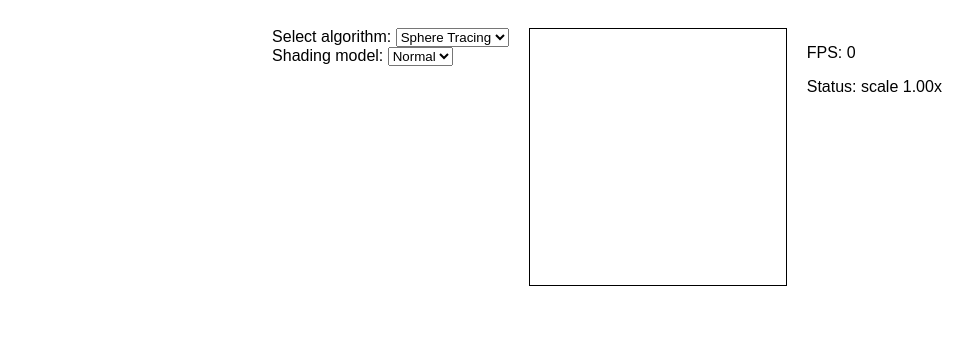
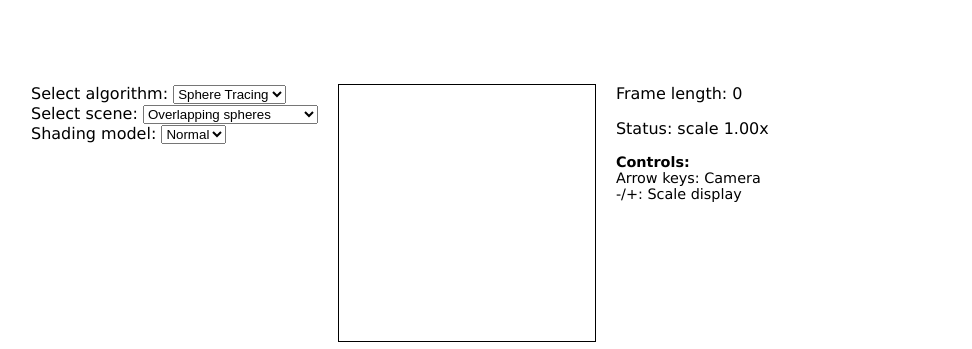
Before and after one commit to vxlerian/cpu-raymarcher, a website built with Vite: page index.html in a window 1280 px wide. Shown: the whole page, without its empty margins (33-1005 px from the left). Built offline with nearby package versions, Linux system fonts and the light colour scheme.

Commit message:
Implemented a scene manager with scene selection

```diff
--- a/index.html
+++ b/index.html
@@ -23,6 +23,13 @@
             </div>
 
             <div>
+                <label for="scene-select">Select scene: </label>
+                <select name="selectedScene" id="scene-select">
+                    <!-- Will be filled automatically in main.ts -->
+                </select>
+            </div>
+
+            <div>
                 <label for="shading-model">Shading model: </label>
 
                 <select name="selectedModel" id="shading-models">
@@ -40,8 +47,13 @@
         </div>
 
         <div id="diagnostics">
-            <p id="fps">FPS: 0</p>
+            <p style="margin-top: 0px;" id="fps">Frame length: 0</p>
             <p id="status">Status: idk</p>
+            <div style="margin-top: 10px; font-size: 0.9em;">
+                <strong>Controls:</strong><br>
+                Arrow keys: Camera<br>
+                -/+: Scale display<br>
+            </div>
             <!-- to go in here:
              - menu to select view: shaded mode, SDF evaluations, iterations.
              - maximum steps: (probably ~200 by default)
--- a/main.ts
+++ b/main.ts
@@ -1,4 +1,5 @@
 import { Scene } from './util/scene';
+import { SceneManager } from './util/sceneManager';
 import { ShadingModel } from './util/shading_models/shadingModel';
 import { PhongModel } from './util/shading_models/phongModel';
 import { NormalModel } from './util/shading_models/normalModel';
@@ -41,6 +42,20 @@ let lastFrame = performance.now();
 let frameCount = 0;
 
 const scene = new Scene();
+
+// Scene dropdown setup
+const sceneSelect = document.getElementById('scene-select') as HTMLSelectElement;
+
+// Handle scene dropdown changes
+sceneSelect.addEventListener('change', (e) => {
+    const selectedIndex = parseInt((e.target as HTMLSelectElement).value);
+    scene.loadPreset(selectedIndex);
+});
+
+// Initialise dropdown with current scene
+const sceneInfo = scene.getCurrentPresetInfo();
+SceneManager.populateSceneDropdown(sceneSelect, sceneInfo.index);
+
 // Worker pool
 const NUM_WORKERS = Math.max(1, Math.min(4, (navigator.hardwareConcurrency || 4) - 1));
 const workers = Array.from({ length: NUM_WORKERS }, () =>
@@ -61,6 +76,7 @@ function applyCanvasScale() {
     canvas.style.height = `${height * displayScale}px`;
     statusDisplay.textContent = `Status: scale ${displayScale.toFixed(2)}x`;
 }
+
 applyCanvasScale();
 
 // Main render loop
@@ -95,7 +111,8 @@ async function render(time: number) {
                 resolve(null);
             };
             w.addEventListener('message', handler);
-            w.postMessage({ width, height, time, yStart, yEnd, camera: { pitch, yaw }, algorithm });
+            const sceneInfo = scene.getCurrentPresetInfo();
+            w.postMessage({ width, height, time, yStart, yEnd, camera: { pitch, yaw }, algorithm, scenePresetIndex: sceneInfo.index });
         });
     });
 
@@ -123,7 +140,7 @@ async function render(time: number) {
     //     frameCount = 0;
     //     lastFrame = now;
     // }
-    fpsDisplay.textContent = `frame length: ${(now - lastFrame).toPrecision(4)}`;
+    fpsDisplay.textContent = `Frame length: ${(now - lastFrame).toPrecision(4)}`;
     lastFrame = now;
 
     scene.updateInverseSceneTransforms();
--- a/style.css
+++ b/style.css
@@ -1,8 +1,9 @@
 body {
-    font-family: papyrus, sans-serif;
+    font-family: verdana, sans-serif;
     display: flex;
     flex-direction: column;
-    align-items: center;
+    align-items: left;
+    margin: 5%
 }
 
 #app {
--- a/util/scene.ts
+++ b/util/scene.ts
@@ -5,6 +5,7 @@ import { mat4 } from "gl-matrix";
 import { Primitive } from "./primitives/primitive";
 import { Sphere } from "./primitives/sphere";
 import { Camera } from "./camera";
+import { SceneManager } from "./sceneManager";
 
 export class Scene {
     // a scene is a list of objects and one camera
@@ -12,22 +13,37 @@ export class Scene {
     // private camera: Camera
     public objectSDFs: Array<Primitive>
     public camera: Camera;
+    private currentPresetIndex: number = 0;
 
     constructor() {
         this.camera = new Camera;
+        this.objectSDFs = new Array;
+        this.loadPreset(0); // load default scene
+    }
 
-        this.objectSDFs = new Array;
+    public loadPreset(index: number) {
+        this.currentPresetIndex = Math.max(0, Math.min(index, SceneManager.getPresetCount() - 1));
+        const preset = SceneManager.getPreset(this.currentPresetIndex);
 
-        // TEMPORARILY hardcoded as a sphere
-        const sphereTransformA = mat4.create();
-        mat4.fromRotationTranslationScale(sphereTransformA, [0,0,0,1], [0,0,0], [1,1,1]);
-        this.objectSDFs.push(new Sphere(sphereTransformA, 1));
-        const sphereTransformB = mat4.create();
-        mat4.fromRotationTranslationScale(sphereTransformB, [0,0,0,1], [0,1,0], [1,1,1]);
-        this.objectSDFs.push(new Sphere(sphereTransformB, 0.6));
-        const sphereTransformC = mat4.create();
-        mat4.fromRotationTranslationScale(sphereTransformC, [0,0,0,1], [1,0,-0.5], [1,1,1]);
-        this.objectSDFs.push(new Sphere(sphereTransformC, 0.9));
+        // Clear existing objects and load new ones
+        this.objectSDFs = [...preset.objects];
+    }
+
+    public nextPreset() {
+        this.loadPreset(Math.min(this.currentPresetIndex + 1, SceneManager.getPresetCount()));
+    }
+
+    public previousPreset() {
+        this.loadPreset(Math.max(this.currentPresetIndex - 1, 0));
+    }
+
+    public getCurrentPresetInfo() {
+        const preset = SceneManager.getPreset(this.currentPresetIndex);
+        return {
+            index: this.currentPresetIndex,
+            name: preset.name,
+            total: SceneManager.getPresetCount()
+        };
     }
 
     updateInverseSceneTransforms() {
--- /dev/null
+++ b/util/sceneManager.ts
@@ -0,0 +1,94 @@
+import { mat4 } from "gl-matrix";
+import { Primitive } from "./primitives/primitive";
+import { Sphere } from "./primitives/sphere";
+
+export type Scene = {
+    name: string;
+    objects: Primitive[];
+};
+
+export class SceneManager {
+    private static createSphere(x: number, y: number, z: number, radius: number): Sphere {
+        const transform = mat4.create();
+        mat4.fromRotationTranslationScale(transform, [0,0,0,1], [x,y,z], [1,1,1]);
+        return new Sphere(transform, radius);
+    }
+
+    public static readonly presets: Scene[] = [
+        {
+            name: "Overlapping spheres",
+            objects: [
+                SceneManager.createSphere(0, 0, 0, 1),
+                SceneManager.createSphere(0, 1, 0, 0.6),
+                SceneManager.createSphere(1, 0, -0.5, 0.9)
+            ]
+        },
+        {
+            name: "Single sphere",
+            objects: [
+                SceneManager.createSphere(0, 0, 0, 1.5)
+            ]
+        },
+        {
+            name: "Grid of spheres",
+            objects: [
+                SceneManager.createSphere(-1, -1, 0, 0.3),
+                SceneManager.createSphere(0, -1, 0, 0.3),
+                SceneManager.createSphere(1, -1, 0, 0.3),
+                SceneManager.createSphere(-1, 0, 0, 0.3),
+                SceneManager.createSphere(0, 0, 0, 0.3),
+                SceneManager.createSphere(1, 0, 0, 0.3),
+                SceneManager.createSphere(-1, 1, 0, 0.3),
+                SceneManager.createSphere(0, 1, 0, 0.3),
+                SceneManager.createSphere(1, 1, 0, 0.3)
+            ]
+        },
+        {
+            name: "Atom thingo",
+            objects: [
+                SceneManager.createSphere(0, 0, 0, 0.5),
+                SceneManager.createSphere(1.2, 0, 0, 0.3),
+                SceneManager.createSphere(-1.2, 0, 0, 0.3),
+                SceneManager.createSphere(0, 1.2, 0, 0.3),
+                SceneManager.createSphere(0, -1.2, 0, 0.3),
+                SceneManager.createSphere(0, 0, 1.2, 0.3),
+                SceneManager.createSphere(0, 0, -1.2, 0.3)
+            ]
+        },
+        {
+            name: "Bunch of random spheres",
+            objects: [
+                SceneManager.createSphere(0.8, -0.3, 0.2, 0.4),
+                SceneManager.createSphere(-0.5, 0.9, -0.1, 0.5),
+                SceneManager.createSphere(0.2, 0.1, 0.8, 0.3),
+                SceneManager.createSphere(-0.9, -0.4, -0.6, 0.6),
+                SceneManager.createSphere(0.4, -0.8, 0.5, 0.35),
+                SceneManager.createSphere(-0.2, 0.6, -0.9, 0.4),
+                SceneManager.createSphere(0.7, 0.3, -0.4, 0.25)
+            ]
+        }
+    ];
+
+    public static getPreset(index: number): Scene {
+        return this.presets[Math.max(0, Math.min(index, this.presets.length - 1))];
+    }
+
+    public static getPresetCount(): number {
+        return this.presets.length;
+    }
+
+    // Populates the select element with all available scenes
+    public static populateSceneDropdown(selectElement: HTMLSelectElement, selectedIndex: number = 0): void {
+        selectElement.innerHTML = '';
+
+        for (let i = 0; i < this.presets.length; i++) {
+            const preset = this.getPreset(i);
+
+            const option = document.createElement('option');
+            option.value = i.toString();
+            option.textContent = preset.name;
+            option.selected = i === selectedIndex;
+            selectElement.appendChild(option);
+        }
+    }
+}
--- a/workers/raymarchWorker.ts
+++ b/workers/raymarchWorker.ts
@@ -12,6 +12,7 @@ type Job = {
   yEnd: number;
   camera: { pitch: number; yaw: number };
   algorithm: string;
+  scenePresetIndex: number;
 };
 
 type Result = {
@@ -24,10 +25,11 @@ type Result = {
 };
 
 self.onmessage = (e: MessageEvent<Job>) => {
-  const { width, height, time, yStart, yEnd, camera, algorithm } = e.data;
+  const { width, height, time, yStart, yEnd, camera, algorithm, scenePresetIndex } = e.data;
 
   // Build a fresh scene and set camera orientation
   const scene = new Scene();
+  scene.loadPreset(scenePresetIndex); // Load the current scene
   scene.camera.setAngles(camera.pitch, camera.yaw);
   scene.updateInverseSceneTransforms();
 
```
